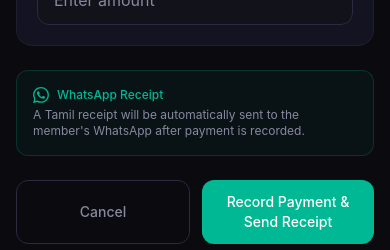
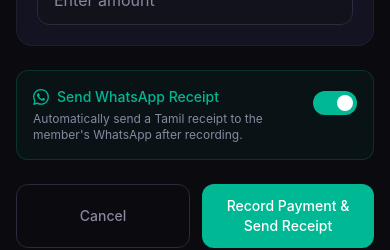
Before and after one commit to tishbian-meshach/trinity-billing, a Next.js app: page /payments/new in a window 390 px wide. Shown: the part 544-794 px from the top of the page. Built offline with nearby package versions, Linux system fonts and the light colour scheme; no server answers; the database is empty.

Commit message:
feat: toggle for sending whatsapp receipt and remove mobile from pdf

```diff
--- a/src/app/payments/new/page.tsx
+++ b/src/app/payments/new/page.tsx
@@ -45,6 +45,7 @@
   const [selectedBillingYearId, setSelectedBillingYearId] = useState('');
   const [selectedMonth, setSelectedMonth] = useState('');
   const [memberDropdownOpen, setMemberDropdownOpen] = useState(false);
+  const [sendReceipt, setSendReceipt] = useState(true);
 
   const memberDropdownRef = useRef<HTMLDivElement>(null);
   const searchInputRef = useRef<HTMLInputElement>(null);
@@ -114,6 +115,7 @@
     formData.set('memberId', selectedMemberId);
     formData.set('billingYearId', selectedBillingYearId);
     formData.set('month', selectedMonth);
+    formData.set('sendReceipt', sendReceipt.toString());
 
     setLoading(true);
     try {
@@ -282,17 +284,34 @@
           </div>
         </div>
 
-        {/* WhatsApp Info */}
-        <div className="bg-[#00b894]/5 border border-[#00b894]/20 rounded-xl p-4">
+        {/* WhatsApp Info & Toggle */}
+        <div className="bg-[#00b894]/5 border border-[#00b894]/20 rounded-xl p-4 flex gap-4 items-start">
+          <div className="flex-1">
             <div className="flex items-center gap-2 mb-1">
               <svg className="w-4 h-4 text-[#00b894]" fill="currentColor" viewBox="0 0 24 24">
                 <path d="M17.472 14.382c-.297-.149-1.758-.867-2.03-.967-.273-.099-.471-.148-.67.15-.197.297-.767.966-.94 1.164-.173.199-.347.223-.644.075-.297-.15-1.255-.463-2.39-1.475-.883-.788-1.48-1.761-1.653-2.059-.173-.297-.018-.458.13-.606.134-.133.298-.347.446-.52.149-.174.198-.298.298-.497.099-.198.05-.371-.025-.52-.075-.149-.669-1.612-.916-2.207-.242-.579-.487-.5-.669-.51-.173-.008-.371-.01-.57-.01-.198 0-.52.074-.792.372-.272.297-1.04 1.016-1.04 2.479 0 1.462 1.065 2.875 1.213 3.074.149.198 2.096 3.2 5.077 4.487.709.306 1.262.489 1.694.625.712.227 1.36.195 1.871.118.571-.085 1.758-.719 2.006-1.413.248-.694.248-1.289.173-1.413-.074-.124-.272-.198-.57-.347m-5.421 7.403h-.004a9.87 9.87 0 01-5.031-1.378l-.361-.214-3.741.982.998-3.648-.235-.374a9.86 9.86 0 01-1.51-5.26c.001-5.45 4.436-9.884 9.888-9.884 2.64 0 5.122 1.03 6.988 2.898a9.825 9.825 0 012.893 6.994c-.003 5.45-4.437 9.884-9.885 9.884m8.413-18.297A11.815 11.815 0 0012.05 0C5.495 0 .16 5.335.157 11.892c0 2.096.547 4.142 1.588 5.945L.057 24l6.305-1.654a11.882 11.882 0 005.683 1.448h.005c6.554 0 11.89-5.335 11.893-11.893a11.821 11.821 0 00-3.48-8.413z" />
               </svg>
-            <span className="text-xs font-medium text-[#00b894]">WhatsApp Receipt</span>
+              <span className="text-sm font-medium text-[#00b894]">Send WhatsApp Receipt</span>
             </div>
             <p className="text-xs text-[#8888a0]">
-            A Tamil receipt will be automatically sent to the member&apos;s WhatsApp after payment is recorded.
+              Automatically send a Tamil receipt to the member&apos;s WhatsApp after recording.
             </p>
+          </div>
+          <div className="flex items-center h-full pt-1">
+            <button
+              type="button"
+              role="switch"
+              aria-checked={sendReceipt}
+              onClick={() => setSendReceipt(!sendReceipt)}
+              className={`relative inline-flex h-6 w-11 items-center rounded-full transition-colors duration-200 outline-none
+                ${sendReceipt ? 'bg-[#00b894]' : 'bg-[#2a2a40]'}`}
+            >
+              <span
+                className={`inline-block h-4 w-4 transform rounded-full bg-white transition duration-200
+                  ${sendReceipt ? 'translate-x-6' : 'translate-x-1'}`}
+              />
+            </button>
+          </div>
         </div>
 
         {/* Submit */}
@@ -316,11 +335,11 @@
           >
             {loading ? (
               <>
-                <span className="spinner" />
-                Sending Receipt...
+                <span className="spinner border-t-white" />
+                {sendReceipt ? 'Sending Receipt...' : 'Saving...'}
               </>
             ) : (
-              'Record Payment & Send Receipt'
+              sendReceipt ? 'Record Payment & Send Receipt' : 'Record Payment Only'
             )}
           </button>
         </div>
--- a/src/components/PaymentRecordsTable.tsx
+++ b/src/components/PaymentRecordsTable.tsx
@@ -136,7 +136,12 @@
     // Build filter info text
     const filterParts: string[] = [];
     if (selectedMonth !== 0) {
-      filterParts.push(`மாதம்: ${tamilMonths[selectedMonth]}`);
+      let yearStr = '';
+      if (billingYear) {
+        const year = selectedMonth >= billingYear.startMonth ? billingYear.startYear : billingYear.endYear;
+        yearStr = ` ${year}`;
+      }
+      filterParts.push(`மாதம்: ${tamilMonths[selectedMonth]}${yearStr}`);
     }
 
     let defaultFilterText = 'அனைத்து மாதங்கள்';
@@ -152,7 +157,7 @@
     filteredFamilies.forEach((family) => {
 
       // Family header row
-      const colspanFamily = selectedMonth !== 0 ? '5' : '4';
+      const colspanFamily = selectedMonth !== 0 ? '4' : '3';
       tableRows += `<tr class="family-row">
         <td colspan="${colspanFamily}" style="font-weight:700; background:#f3f0ff; padding:8px 12px; font-size:13px;">
           ${family.familyName || 'Unnamed Family'}
@@ -162,7 +167,13 @@
       family.members.forEach((member) => {
         const memberTotal = member.payments.reduce((a, p) => a + p.amount, 0);
         const paymentsList = member.payments.length > 0
-          ? member.payments.map((p) => `${tamilMonths[p.month]}: ₹${p.amount}`).join(', ')
+          ? member.payments.map((p) => {
+              let pYear = '';
+              if (billingYear) {
+                pYear = ` ${p.month >= billingYear.startMonth ? billingYear.startYear : billingYear.endYear}`;
+              }
+              return `${tamilMonths[p.month]}${pYear}: ₹${p.amount}`;
+            }).join(', ')
           : '-';
 
         const paymentsColumn = selectedMonth !== 0
@@ -172,7 +183,6 @@
         tableRows += `<tr>
           <td style="padding:6px 12px; border-bottom:1px solid #e5e5e5; text-align:center; font-size:12px;">${sno++}</td>
           <td style="padding:6px 12px; border-bottom:1px solid #e5e5e5; font-size:12px;">${member.name}</td>
-          <td style="padding:6px 12px; border-bottom:1px solid #e5e5e5; font-size:12px;">${member.mobile}</td>
           ${paymentsColumn}
           <td style="padding:6px 12px; border-bottom:1px solid #e5e5e5; text-align:right; font-weight:600; font-size:12px;">₹${memberTotal.toLocaleString()}</td>
         </tr>`;
@@ -221,7 +231,6 @@
       <tr>
         <th>வ.எண்</th>
         <th>உறுப்பினர்</th>
-        <th>தொலைபேசி</th>
         ${selectedMonth !== 0 ? '<th>செலுத்தியவை</th>' : ''}
         <th style="text-align:right;">மொத்தம்</th>
       </tr>
@@ -229,7 +238,7 @@
     <tbody>${tableRows}</tbody>
     <tfoot>
       <tr>
-        <td colspan="${selectedMonth !== 0 ? '4' : '3'}" style="text-align:right; padding-right:12px;">மொத்த வரவு</td>
+        <td colspan="${selectedMonth !== 0 ? '3' : '2'}" style="text-align:right; padding-right:12px;">மொத்த வரவு</td>
         <td style="text-align:right;">₹${grandTotal.toLocaleString()}</td>
       </tr>
     </tfoot>
--- a/src/lib/actions.ts
+++ b/src/lib/actions.ts
@@ -152,6 +152,7 @@
   const billingYearId = formData.get('billingYearId') as string;
   const month = parseInt(formData.get('month') as string);
   const amount = parseInt(formData.get('amount') as string);
+  const sendReceipt = formData.get('sendReceipt') === 'true';
 
   if (!memberId || !billingYearId || !month || !amount) {
     throw new Error('All fields are required');
@@ -184,9 +185,10 @@
     throw new Error('Member not found');
   }
 
+  if (sendReceipt) {
     // Construct WhatsApp message
     const tamilMonth = getTamilMonthName(month);
-  const message = `திரித்துவ ஆலயம், பண்டாரம்பட்டி\n\n${member.name}\n\n${tamilMonth} வரவு : ₹${amount}\n\nஇதுவரை மொத்த வரவு : ₹${totalPaid}`;
+    const message = `தூய திரித்துவ ஆலயம், பண்டாரம்பட்டி\n\n${member.name}\n\n${tamilMonth} வரவு : ₹${amount}\n\nஇதுவரை மொத்த வரவு : ₹${totalPaid}`;
 
     // Send WhatsApp message
     try {
@@ -194,11 +196,16 @@
     } catch (error) {
       console.error('WhatsApp send failed:', error);
     }
+  }
 
   revalidatePath('/payments');
   revalidatePath('/dashboard');
 
-  return { success: true, totalPaid, message: 'Payment recorded and WhatsApp sent!' };
+  return {
+    success: true,
+    totalPaid,
+    message: sendReceipt ? 'Payment recorded and WhatsApp sent!' : 'Payment recorded successfully.'
+  };
 }
 
 export async function updatePayment(id: string, data: { month?: number; amount?: number }) {
```
Lines whose indentation alone changed are shown as unchanged.
